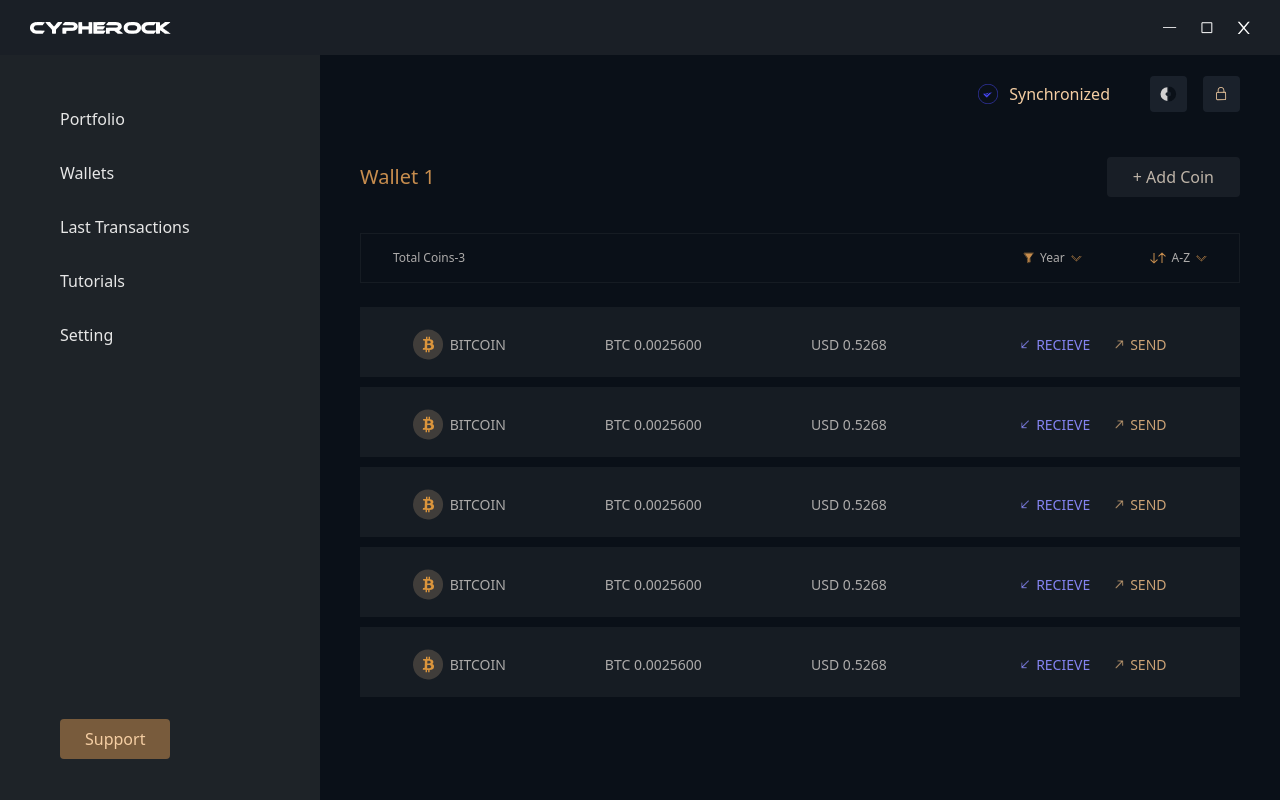
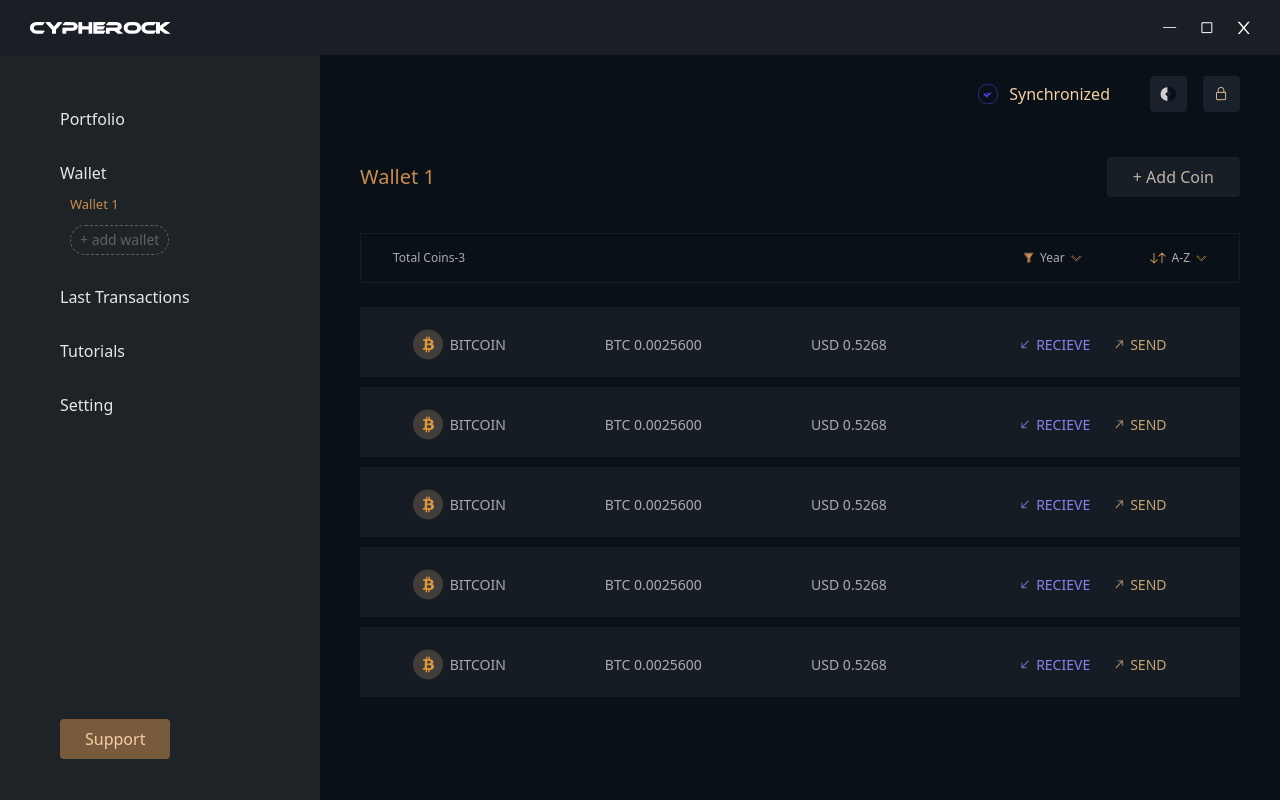
Before and after one commit to Sai-02/cypherock-wallet-task, a React (Create React App) app: page / in a window 1280 px wide. Built offline with nearby package versions, Linux system fonts and the light colour scheme.

Commit message:
[add] : add wallet button added

```diff
--- a/src/components/Navbar/Navbar.tsx
+++ b/src/components/Navbar/Navbar.tsx
@@ -1,24 +1,22 @@
-import React from 'react'
+import React from "react";
 
 const Navbar = () => {
   return (
     <nav className="col-span-3 pl-[60px] pt-[52px] bg-[#1E2328] flex flex-col">
       <ul className="text-[#E7E7E7] flex flex-col gap-[30px]">
+        <li className="cursor-pointer">Portfolio</li>
         <li className="cursor-pointer">
-                    Portfolio
+          <div className="">Wallet</div>
+          <div className="text-[#C78D4E] text-[13px] p-[10px]">Wallet 1</div>
+          <div className="px-[10px]">
+            <button className="text-sm border-[0.5px] border-dashed border-[#616161] py-[4px] px-[9px] rounded-[30px] text-[#616161]">
+              + add wallet
+            </button>
+          </div>
         </li>
-                <li className="cursor-pointer">
-                    Wallets
-                </li>
-                <li className="cursor-pointer">
-                    Last Transactions
-                </li>
-                <li className="cursor-pointer">
-                    Tutorials
-                </li>
-                <li className="cursor-pointer">
-                    Setting
-                </li>
+        <li className="cursor-pointer">Last Transactions</li>
+        <li className="cursor-pointer">Tutorials</li>
+        <li className="cursor-pointer">Setting</li>
       </ul>
       <div className="grow flex items-end py-[41px]">
         <button className="px-[25px] py-[8px] bg-[#785B3C] text-[#F5CEA3] rounded text-center">
@@ -26,7 +24,7 @@
         </button>
       </div>
     </nav>
-    )
-}
+  );
+};
 
-export default Navbar
+export default Navbar;
```
Lines whose indentation alone changed are shown as unchanged.
